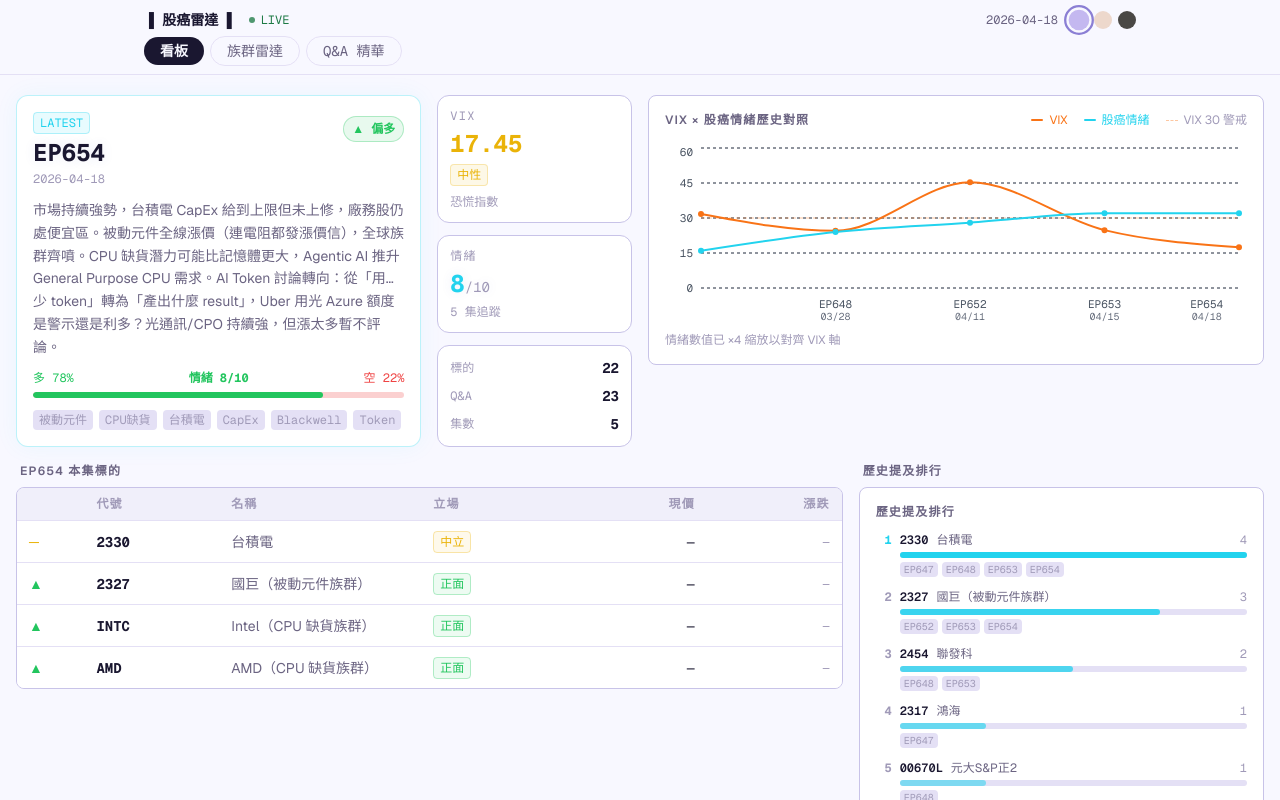
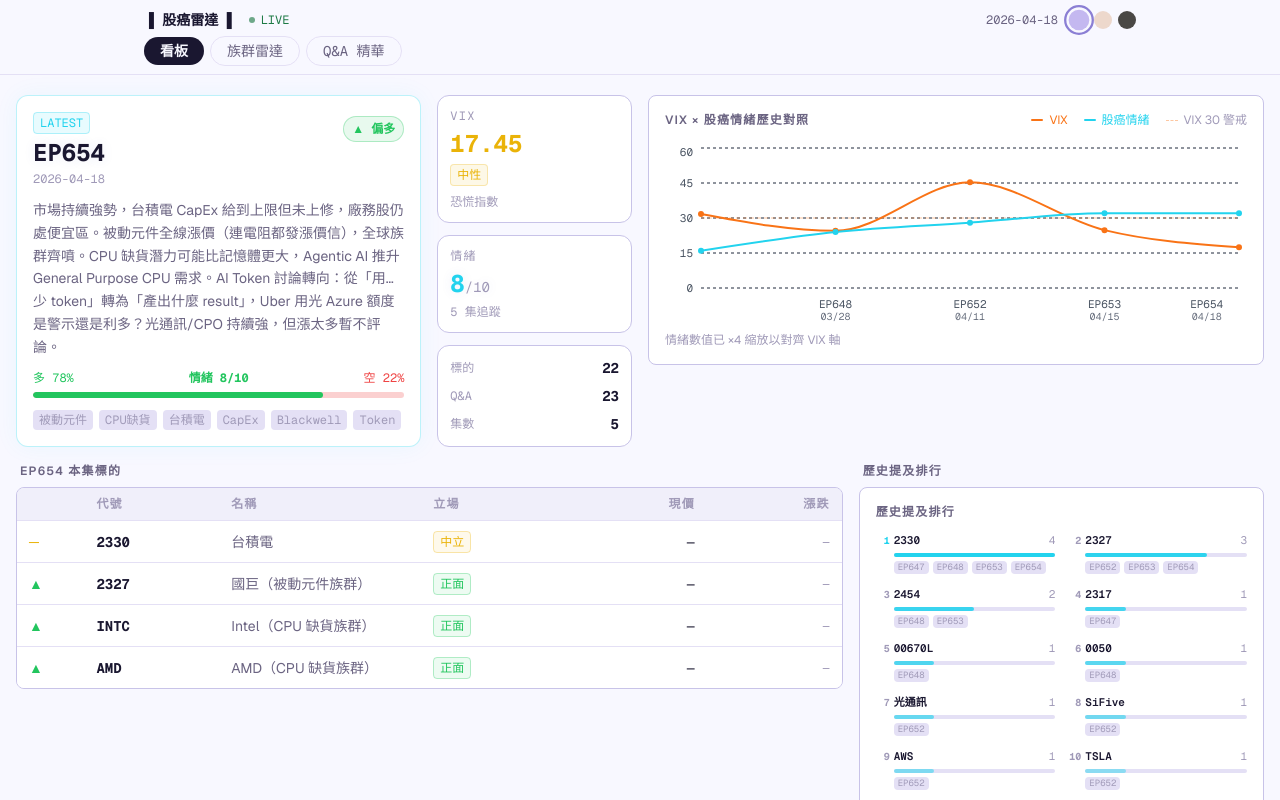
Before and after one commit to camille5534/stock-gooaye, a Next.js app: page / in a window 1280 px wide. Shown: the top 800 px of the page. Built offline with nearby package versions, Linux system fonts and the light colour scheme.

Commit message:
歷史排行改為雙欄排版，修復首頁版面擠壓問題

```diff
--- a/components/StockRanking.tsx
+++ b/components/StockRanking.tsx
@@ -15,50 +15,41 @@ export default function StockRanking({ rankings }: Props) {
         歷史提及排行
       </span>
 
-      <div className="flex flex-col gap-3">
+      <div className="grid grid-cols-2 gap-x-3 gap-y-3">
         {rankings.map((r, i) => {
           const pct = (r.count / max) * 100
-          const opacity = 1 - i * 0.12
+          const opacity = 1 - i * 0.06
 
           return (
             <div key={r.code} className="flex flex-col gap-1">
-              <div className="flex items-center justify-between">
-                <div className="flex items-center gap-2">
+              <div className="flex items-center justify-between gap-1">
+                <div className="flex items-center gap-1 min-w-0">
                   <span
-                    className="text-xs font-mono font-bold w-4 text-right"
-                    style={{ color: i === 0 ? '#22D3EE' : 'var(--fg-dim)' }}
+                    className="font-mono font-bold shrink-0"
+                    style={{ fontSize: '10px', color: i === 0 ? '#22D3EE' : 'var(--fg-dim)', width: '14px', textAlign: 'right' }}
                   >
                     {i + 1}
                   </span>
-                  <span className="text-xs font-mono font-semibold" style={{ color: 'var(--fg)' }}>
+                  <span className="font-mono font-semibold truncate" style={{ fontSize: '11px', color: 'var(--fg)' }}>
                     {r.code}
                   </span>
-                  <span className="text-xs" style={{ color: 'var(--fg-muted)' }}>
-                    {r.name}
-                  </span>
                 </div>
-                <span className="text-xs font-mono tabular-nums" style={{ color: 'var(--fg-dim)' }}>
+                <span className="font-mono tabular-nums shrink-0" style={{ fontSize: '11px', color: 'var(--fg-dim)' }}>
                   {r.count}
                 </span>
               </div>
-              <div className="flex items-center gap-2 pl-6">
-                <div className="flex-1 h-1.5 rounded-full" style={{ background: 'var(--border-dim)' }}>
-                  <div
-                    className="h-full rounded-full transition-all duration-500"
-                    style={{
-                      width: `${pct}%`,
-                      background: '#22D3EE',
-                      opacity,
-                    }}
-                  />
-                </div>
+              <div className="h-1 rounded-full" style={{ background: 'var(--border-dim)', marginLeft: '18px' }}>
+                <div
+                  className="h-full rounded-full transition-all duration-500"
+                  style={{ width: `${pct}%`, background: '#22D3EE', opacity }}
+                />
               </div>
-              <div className="flex gap-1 flex-wrap pl-6">
+              <div className="flex gap-1 flex-wrap" style={{ marginLeft: '18px' }}>
                 {r.episodes.map(ep => (
                   <span
                     key={ep}
                     className="font-mono px-1 rounded"
-                    style={{ fontSize: '10px', color: 'var(--fg-dim)', background: 'var(--border-dim)' }}
+                    style={{ fontSize: '9px', color: 'var(--fg-dim)', background: 'var(--border-dim)' }}
                   >
                     EP{ep}
                   </span>
```
